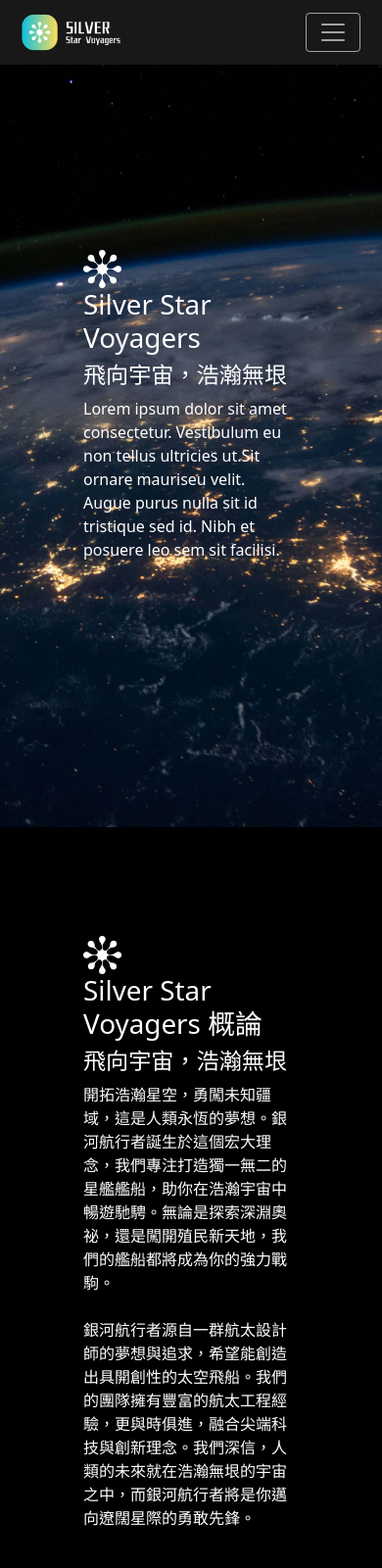
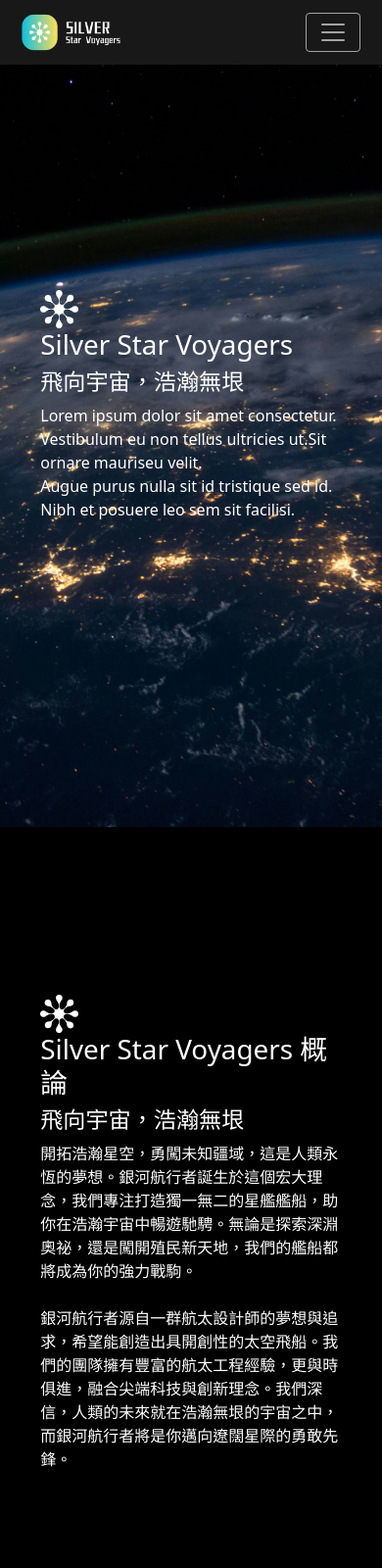
Before and after one commit to silverstarvoyagers/official, a plain HTML site: page index.html in a window 390 px wide. Shown: the top 1600 px of the page at 98% size. Drawn offline with nearby package versions, Linux system fonts and the light colour scheme.

Commit message:
Add files via upload

```diff
--- a/index.html
+++ b/index.html
@@ -313,9 +313,17 @@
         }
 
         @media (max-width: 991.98px) {
+            .hometext{
+                width: 85vw;
+            }
+
+            .concepttext{
+                width: 85vw;
+            }
+
             #features {
                 height: auto;
-                padding: 20px;
+                padding: 10px;
             }
 
             #productline{
@@ -368,7 +376,7 @@
     <!-- 首頁圖片 開始 -->
     <div class="container-fluid" id="home">
         <div class="row" style="display:flex; align-items: center; justify-content: center; width: 100%;">
-            <div class="col-8" style="display: flex; flex-direction: column; align-items: flex-start;">
+            <div class="col-8 hometext" style="display: flex; flex-direction: column; align-items: flex-start;">
                 <img src="img/only_logo.png" alt="" style="width: 10vw;">
                 <h1 style="color: #ffffff;">Silver Star Voyagers</h1>
                 <h3 style="color: #ffffff;">飛向宇宙，浩瀚無垠</h3>
@@ -383,7 +391,7 @@
     <!-- 概念 開始 -->
     <div class="container-fluid" id="concept" style="background-color: black; height: 100vh;">
         <div class="row" style="display:flex; align-items: center; justify-content: center; width: 100%;">
-            <div class="col-8" style="display: flex; flex-direction: column; align-items: flex-start;">
+            <div class="col-8 concepttext" style="display: flex; flex-direction: column; align-items: flex-start;">
                 <img src="img/only_logo.png" alt="" style="width: 10vw;">
                 <h1 style="color: #ffffff;">Silver Star Voyagers 概論</h1>
                 <h3 style="color: #ffffff;">飛向宇宙，浩瀚無垠</h3>
```
